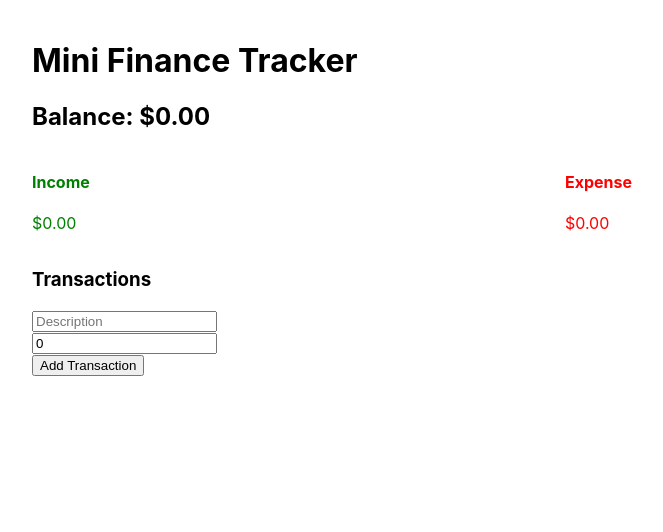
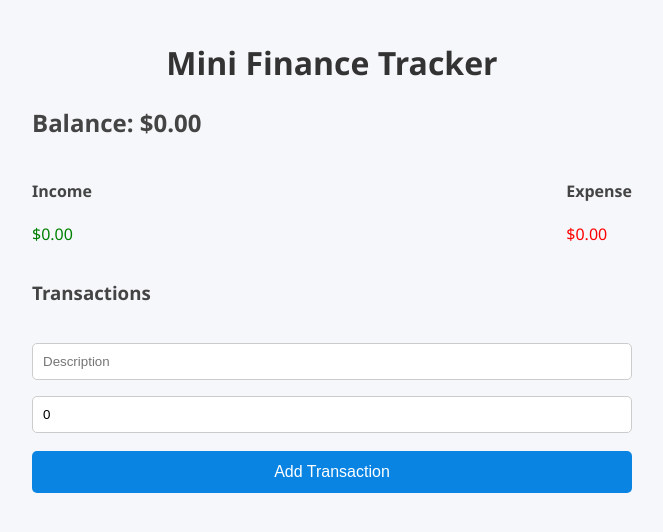
Before and after one commit to foonie/finance-tracker, a React (Create React App) app: page / in a window 1280 px wide. Shown: the top 532 px of the page, without its empty margins (308-971 px from the left). Built offline with nearby package versions, Linux system fonts and the light colour scheme.

Commit message:
adding styles

```diff
--- a/src/App.css
+++ b/src/App.css
@@ -1,38 +1,110 @@
-.App {
+/* App.css */
+
+body {
+  background-color: #f5f7fa;
+  font-family: 'Segoe UI', Tahoma, Geneva, Verdana, sans-serif;
+  margin: 0;
+  padding: 0;
+}
+
+.container {
+  background-color: #ffffff;
+  padding: 30px;
+  margin: 50px auto;
+  max-width: 600px;
+  border-radius: 10px;
+  box-shadow: 0px 4px 20px rgba(0, 0, 0, 0.1);
+}
+
+h1 {
+  text-align: center;
+  color: #333;
+}
+
+h2, h3, h4 {
+  color: #444;
+}
+
+.balance {
+  text-align: center;
+  margin-bottom: 20px;
+}
+
+.income-expense {
+  display: flex;
+  justify-content: space-between;
+  margin-top: 20px;
+  padding: 20px;
+  background-color: #e7f3ff;
+  border-radius: 8px;
+}
+
+.income, .expense {
+  width: 45%;
   text-align: center;
 }
 
-.App-logo {
-  height: 40vmin;
-  pointer-events: none;
+.income {
+  color: green;
 }
 
-@media (prefers-reduced-motion: no-preference) {
-  .App-logo {
-    animation: App-logo-spin infinite 20s linear;
-  }
+.expense {
+  color: red;
 }
 
-.App-header {
-  background-color: #282c34;
-  min-height: 100vh;
-  display: flex;
-  flex-direction: column;
-  align-items: center;
-  justify-content: center;
-  font-size: calc(10px + 2vmin);
-  color: white;
+.transaction-list ul {
+  list-style: none;
+  padding: 0;
 }
 
-.App-link {
-  color: #61dafb;
+.transaction-list li {
+  background-color: #f9f9f9;
+  margin: 10px 0;
+  padding: 12px 15px;
+  border-left: 5px solid #00b894;
+  display: flex;
+  justify-content: space-between;
+  align-items: center;
+  border-radius: 5px;
 }
 
-@keyframes App-logo-spin {
-  from {
-    transform: rotate(0deg);
-  }
-  to {
-    transform: rotate(360deg);
-  }
+.transaction-list li.negative {
+  border-left-color: #d63031;
 }
+
+.transaction-list button {
+  background: none;
+  border: none;
+  color: red;
+  font-size: 16px;
+  cursor: pointer;
+}
+
+form {
+  margin-top: 30px;
+}
+
+form input {
+  width: 100%;
+  padding: 10px;
+  margin: 8px 0;
+  box-sizing: border-box;
+  border: 1px solid #ccc;
+  border-radius: 5px;
+}
+
+form button {
+  width: 100%;
+  background-color: #0984e3;
+  color: white;
+  padding: 12px;
+  margin-top: 10px;
+  border: none;
+  border-radius: 5px;
+  font-size: 16px;
+  cursor: pointer;
+}
+
+form button:hover {
+  background-color: #74b9ff;
+}
--- a/src/App.tsx
+++ b/src/App.tsx
@@ -4,6 +4,8 @@ import { Transaction } from './types';
 import Balance from './components/Balance';
 import TransactionList from './components/TransactionList';
 import AddTransactionForm from './components/AddTransactionForm';
+import './App.css';
+
 
 const App: React.FC = () => {
 
```
